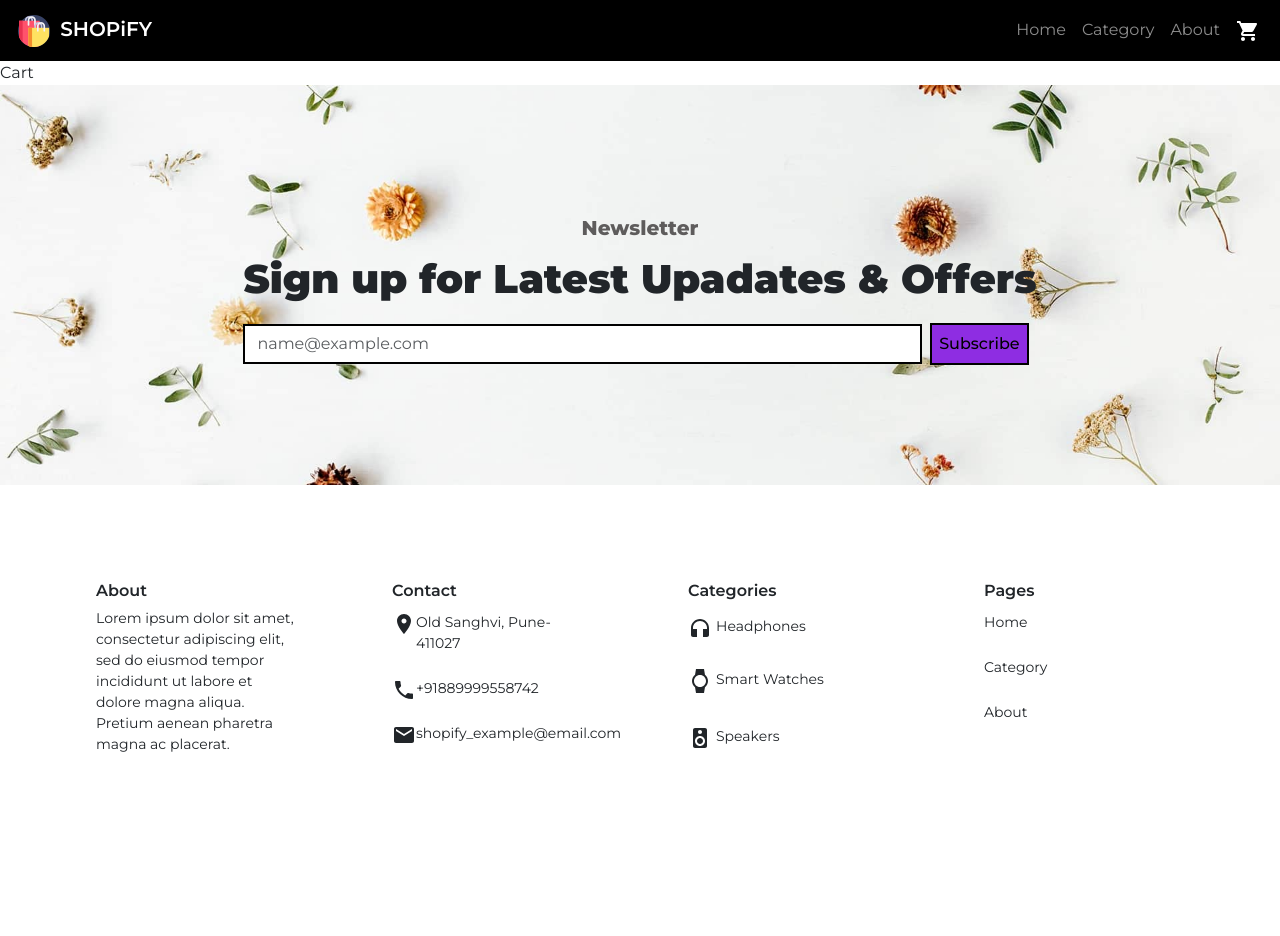
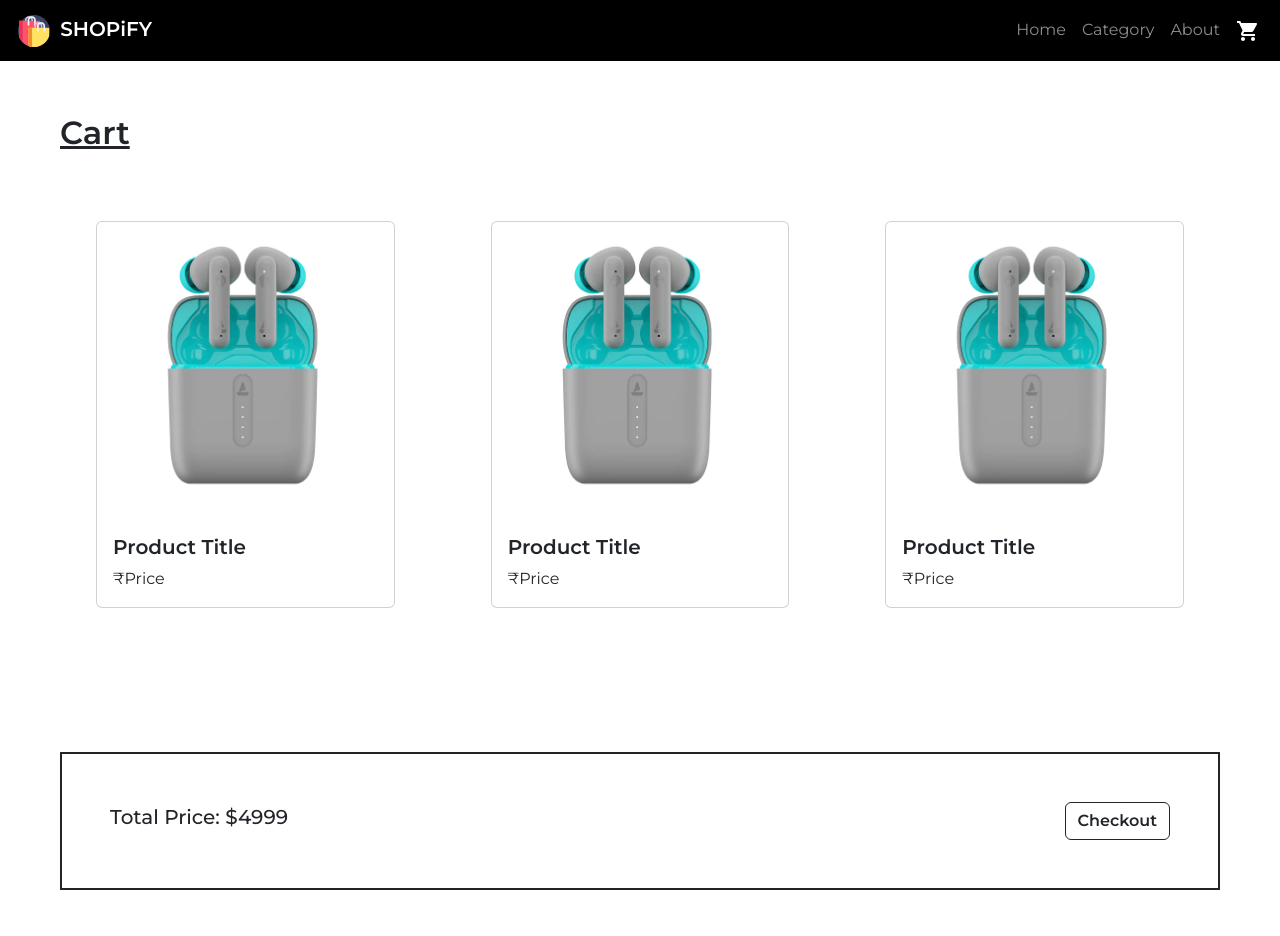
Before and after one commit to AbhiMane07012000/E-Commerce_WebSite, a React (Create React App) app in the folder client/: page /cart in a window 1280 px wide. Shown: the top 936 px of the page. Before the commit the page ends 871 px from the top, so only its background shows below. Built offline with nearby package versions, Linux system fonts and the light colour scheme.

Commit message:
SingleProduct,Cart,Related Product Section Done.

```diff
--- a/client/src/App.js
+++ b/client/src/App.js
@@ -4,7 +4,7 @@ import { Route, Routes } from 'react-router-dom';
 
 import Header from './Component/Header/Header';
 import Home from './Component/Home/Home';
-import Category from './Component/Home/Categories/Categories';
+import Category from './Component/Category/Category';
 import SingleProduct from './Component/Home/Products/SingleProduct/SingleProduct'
 import Newsletter from './Component/Footer/Newsletter/Newsletter';
 import Footer from './Component/Footer/Footer';
--- a/client/src/Component/Cart/Cart.jsx
+++ b/client/src/Component/Cart/Cart.jsx
@@ -1,8 +1,25 @@
 import React from 'react'
+import CartItem from './CartItem/CartItem'
 
 const Cart = () => {
   return (
-    <div>Cart</div>
+      <>
+      <div className='container-fluid'>
+        <div className="p-5 row">
+          <p className='fs-2 fw-semibold'> <u>Cart</u></p>
+          <div className=" col-lg-4 col-md-4  col-sm-6 p-5"><CartItem /></div>
+          <div className=" col-lg-4 col-md-4  col-sm-6 p-5"> <CartItem /> </div>
+          <div className="col-lg-4 col-md-4  col-sm-6 p-5"> <CartItem /> </div>
+        </div>
+        <div className='m-5 d-lg-flex flex-lg-row   d-md-flex flex-md-row  d-sm-flex flex-sm-column p-5 border border-2 border-dark'>
+           <p className='m-0 fw-medium  fs-5'>Total Price: $4999</p>
+           <div className='ms-auto'>
+           <button className='btn fw-semibold  btn-outline-dark'>Checkout</button>
+          </div>
+        </div>
+      </div>
+      </>
+
   )
 }
 
--- /dev/null
+++ b/client/src/Component/Cart/CartItem/CartItem.jsx
@@ -0,0 +1,18 @@
+import React from "react";
+import ProductImg from '../../../Assets/products/earbuds-prod-1.webp'
+
+const CartItem = () => {
+  return (
+    <div class="card">
+      <img src={ProductImg} class=" card-img-top" alt="..." />
+      <div class="card-body">
+        <h5 class="card-title fw-semibold">Product Title</h5>
+        <p class="card-text">
+        ₹Price
+        </p>
+      </div>
+    </div>
+  );
+};
+
+export default CartItem;
--- /dev/null
+++ b/client/src/Component/Category/Category.jsx
@@ -0,0 +1,16 @@
+import React from "react";
+import Products from "../Home/Products/Products";
+
+
+const Category = () => {
+  return (
+    <div className="px-5 py-5 container">
+      <p className=" h2">
+        <u>Category title</u>
+      </p>
+      <Products innerPage="true" />
+    </div>
+  );
+};
+
+export default Category;
--- a/client/src/Component/Header/Header.jsx
+++ b/client/src/Component/Header/Header.jsx
@@ -2,7 +2,7 @@ import React from "react";
 import "./Header.css";
 import { NavLink } from "react-router-dom";
 import Logo from "../../Assets/bag.png";
-import CartIcon from '@mui/icons-material/ShoppingCart';
+import CartIcon from "@mui/icons-material/ShoppingCart";
 
 const Header = () => {
   return (
@@ -10,7 +10,8 @@ const Header = () => {
       <nav className="sticky-top navbar navbar-expand-lg bg-black  navbar-dark">
         <div className="container-fluid">
           <NavLink className="navbar-brand" to="/">
-           <img src={Logo} alt="Logo" /><span className="brand-name">SHOPiFY</span>
+            <img src={Logo} alt="Logo" />
+            <span className="brand-name">SHOPiFY</span>
           </NavLink>
           <button
             className="navbar-toggler"
@@ -25,17 +26,17 @@ const Header = () => {
           </button>
           <div className="collapse navbar-collapse" id="navbarNavAltMarkup">
             <div className="navbar-nav ms-auto">
-              <NavLink className="nav-link" to="/">
+              <NavLink className="  nav-link" to="/">
                 Home
               </NavLink>
-              <NavLink className="nav-link" to="/Category">
+              <NavLink className="  nav-link" to="/category/:id">
                 Category
               </NavLink>
-              <NavLink className="nav-link" to="/About">
+              <NavLink className=" nav-link" to="/About">
                 About
               </NavLink>
               <NavLink className="nav-link" to="/Cart">
-                {<CartIcon />}
+                  {<CartIcon />}
               </NavLink>
             </div>
           </div>
--- a/client/src/Component/Home/Home.jsx
+++ b/client/src/Component/Home/Home.jsx
@@ -9,7 +9,7 @@ const Home = () => {
 
         <Banner />
         <Categories />
-        <Products />
+        <Products headingText="Popular Product" />
     </React.Fragment>
   );
 };
--- a/client/src/Component/Home/Products/Products.jsx
+++ b/client/src/Component/Home/Products/Products.jsx
@@ -2,13 +2,13 @@ import React from "react";
 
 import Product from "./Product/Product";
 
-const Products = () => {
+const Products = (props) => {
   return (
     <React.Fragment>
       <div className="container-fluid">
-        <h4 className="ps-3">
-          <u>Popular Products</u>
-        </h4>
+       {!props.innerPage && <h4 className="ps-3">
+          <u>{props.headingText}</u>
+        </h4> }
         <div className="px-4 row">
           <div className="col col-lg-3 col-md-4 col-sm-6">
             <Product />
--- /dev/null
+++ b/client/src/Component/Home/Products/RelatedProduct/RelatedProduct.jsx
@@ -0,0 +1,12 @@
+import React from "react";
+import Products from "../Products";
+
+const RelatedProduct = () => {
+  return (
+    <div className="px-5">
+      <Products headingText="Related Products" />
+    </div>
+  );
+};
+
+export default RelatedProduct;
--- a/client/src/Component/Home/Products/SingleProduct/SingleProduct.jsx
+++ b/client/src/Component/Home/Products/SingleProduct/SingleProduct.jsx
@@ -0,0 +1,77 @@
+import React from "react";
+import RelatedProduct from "../RelatedProduct/RelatedProduct";
+import AddShoppingCartIcon from '@mui/icons-material/AddShoppingCart';
+
+
+import ProductImg from "../../../../Assets/products/earbuds-prod-2.webp";
+
+import WhatsAppIcon from "../../../../Assets/social/whatsapp.png";
+
+const SingleProduct = () => {
+  return (
+    <div className="container-fluid ">
+      <div className="row d-lg-flex flex-lg-row flex-md-column flex-sm-row p-5">
+        <div className=" bg-light-subtle col-lg-6 col-md-12 col-sm-12">
+          <img className="w-100" src={ProductImg} alt="" />
+        </div>
+        <div className="py-5 px-1 col-lg-6 col-md-12 col-sm-12">
+          <p className="h3">
+            <strong>Product Title</strong>
+          </p>
+          <p className="h5">
+            <strong>Product Price</strong>
+          </p>
+
+          <p className="h6">
+            Product dtls Lorem ipsum dolor sit amet, consectetur adipiscing
+            elit, sed do eiusmod tempor incididunt ut labore et dolore magna
+            aliqua. Leo vel orci porta non pulvinar neque laoreet. Sem integer
+            vitae justo eget magna fermentum. Facilisis sed odio morbi quis
+            commodo. Ac tortor dignissim convallis aenean et tortor at risus
+            viverra. Id consectetur purus ut faucibus pulvinar elementum integer
+            enim neque. Sit amet justo donec enim diam vulputate ut. In egestas
+            erat imperdiet sed. Consequat nisl vel pretium lectus quam id leo.
+            Tortor at risus viverra adipiscing at in tellus. Tincidunt eget
+            nullam non nisi. Elementum eu facilisis sed odio. Sed elementum
+            tempus egestas sed sed risus pretium quam. Sed tempus urna et
+            pharetra pharetra massa massa ultricies mi.
+          </p>
+
+          <form className="row d-lg-flex flex-lg-row flex-md-row flex-sm-column text-center py-2">
+            <div className="col-lg-6 col-md-6 col-sm-12 py-1 ">
+              <div className="w-75 btn-group" role="group">
+                <button type="button" className="btn btn-outline-dark fw-bold">
+                  -
+                </button>
+                <input
+                  className="form-control w-50 border border-start-0 border-end-0 border-1 border-dark rounded-0 text-center fw-bold"
+                  type="number"
+                />
+                <button type="button" className="btn btn-outline-dark fw-bold">
+                  +
+                </button>
+              </div>
+            </div>
+            <div className="col-lg-6 col-md-6 col-sm-12 pt-1">
+              <button
+                type="submit"
+                className="w-75  btn btn-outline-dark fw-bold"
+              >
+               Add to Cart  {<AddShoppingCartIcon />}
+              </button>
+            </div>
+          </form>
+
+          <p className="h6 fw-semibold pt-4 ">Share :</p>
+            <div className="p-1">
+              <img  src={WhatsAppIcon} alt="whatsappIcon" />
+            </div>
+
+        </div>
+      </div>
+      <RelatedProduct  />
+    </div>
+  );
+};
+
+export default SingleProduct;
```
Also changed, not shown: client/src/Assets/social/facebook.png (added), client/src/Assets/social/whatsapp.png (added).
